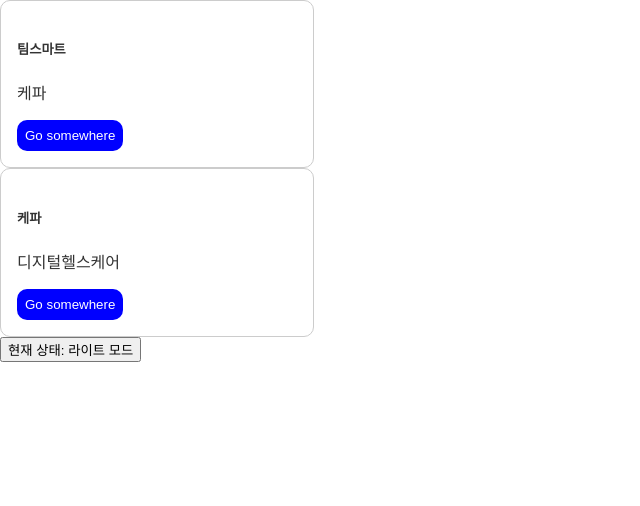
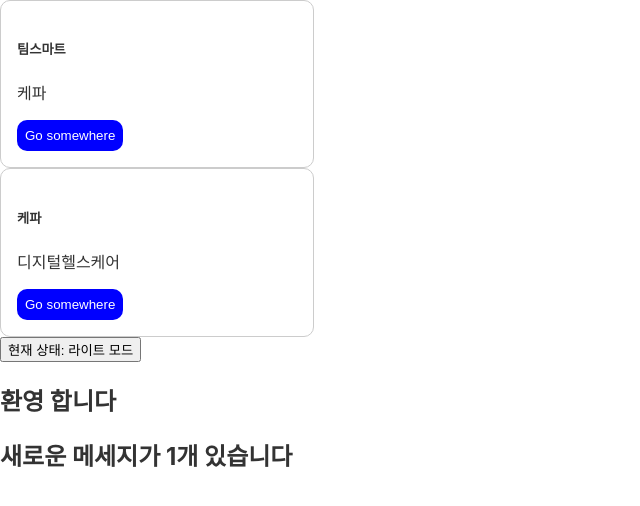
Before and after one commit to jojaewon-ts/learn-react, a React (Create React App) app: page / in a window 1280 px wide. Shown: the top 506 px of the page, without its empty margins (0-640 px from the left). Built offline with nearby package versions, Linux system fonts and the light colour scheme.

Commit message:
useEffect

```diff
--- a/src/App.js
+++ b/src/App.js
@@ -1,4 +1,4 @@
-import { useState } from "react";
+import { useEffect, useState } from "react";
 import Card from "./component/Card";
 import Counter from "./component/Counter";
 import ThemeButton from "./component/ThemeButton";
@@ -120,12 +120,24 @@
  */
 
 
-const [isDarkMode, setIsDarkMode] = useState(false)
+const [isDarkMode, setIsDarkMode] = useState(false);
+
+const [isLoggedIn, setIsLoggedIn] = useState(true);
+
+const [messages, setMessages] = useState([{
+  text: '첫번째 메세지',
+  id: 1,
+},
+]);
 
 const handleTheme = () => {
   setIsDarkMode(!isDarkMode)
 }
 
+
+  useEffect(() => {
+    alert(isDarkMode ? '다크모드' : '라이트모드')
+  }, [isDarkMode])
 
   //view
   return (
@@ -135,6 +147,12 @@
       <Card title={"케파"}
       subText={"디지털헬스케어"}/>
       <ThemeButton isDarkMode={isDarkMode} onTheme={handleTheme} />
+
+      {isLoggedIn ? <h2>환영 합니다</h2> : <h2>로그인 해주세요</h2>}
+      {messages.length && <h2>새로운 메세지가 {messages.length}개 있습니다</h2>}
+
+
+
       {/* <Login /> */}
       {/* <Counter /> */}
     </div>);
--- a/src/component/Counter.jsx
+++ b/src/component/Counter.jsx
@@ -1,4 +1,5 @@
-import React, { useState } from 'react';
+import React, { useEffect, useState } from 'react';
+
 
 const Counter = () => {
   /**
@@ -29,6 +30,21 @@
     }
   };
 
+//1. 컴포넌트에 존재하는 state가 하나라도 변경시 실행
+useEffect(() => {});
+
+//2. 컴포넌트가 마운트 될때(화면에 보여지는 순간) 딱 1번 실행
+useEffect(() => {
+  console.log('딱 1번 실행!!!')
+}, []);
+
+//3. 의존성 state 변경시 실행
+useEffect(() => {
+  console.log('counter 변경 될때마다')
+}, [counter]);
+
+
+//view
   return (
     <div style={{textAlign: "center"}}>
       <h2>{counter}</h2>
```
